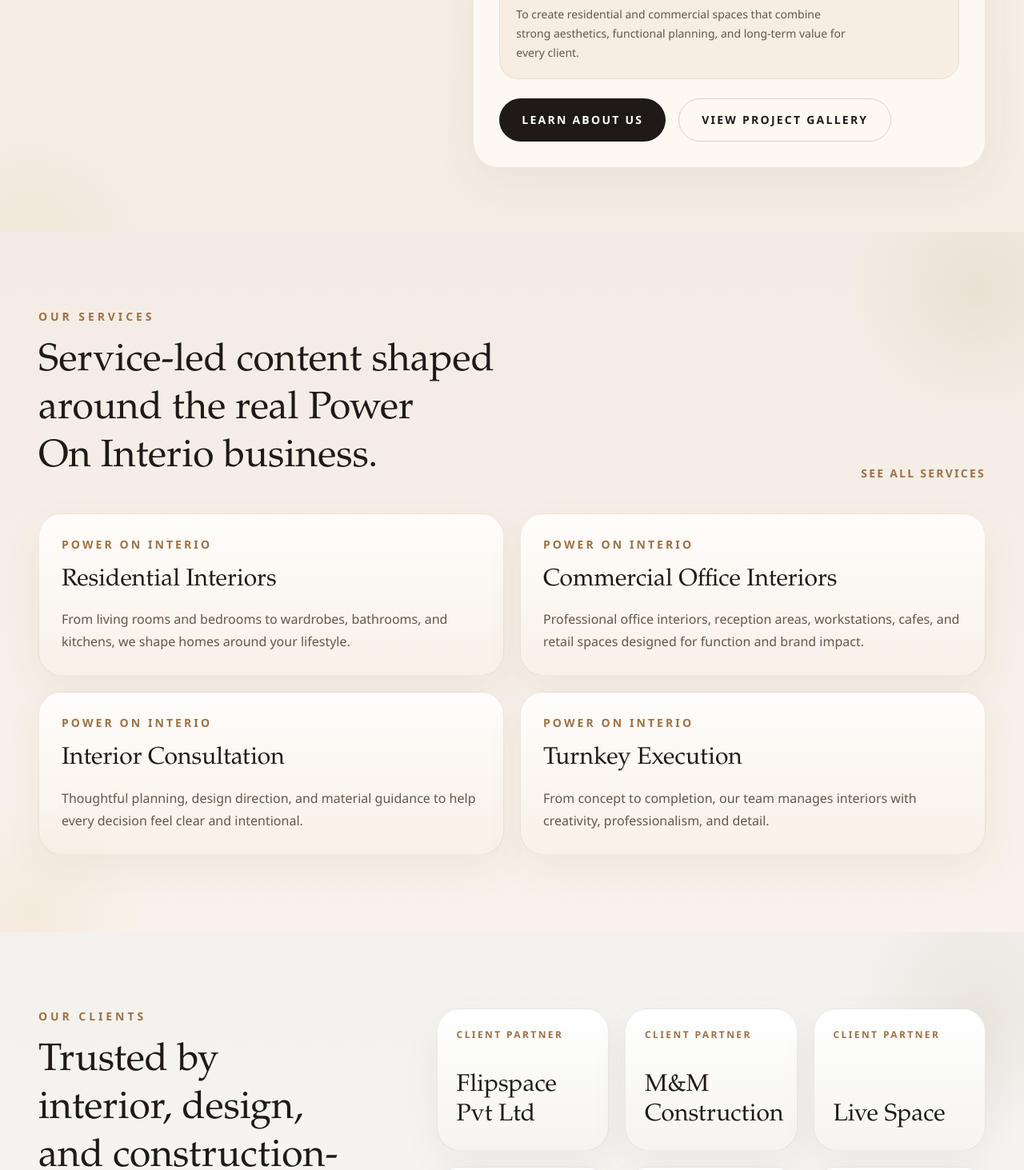
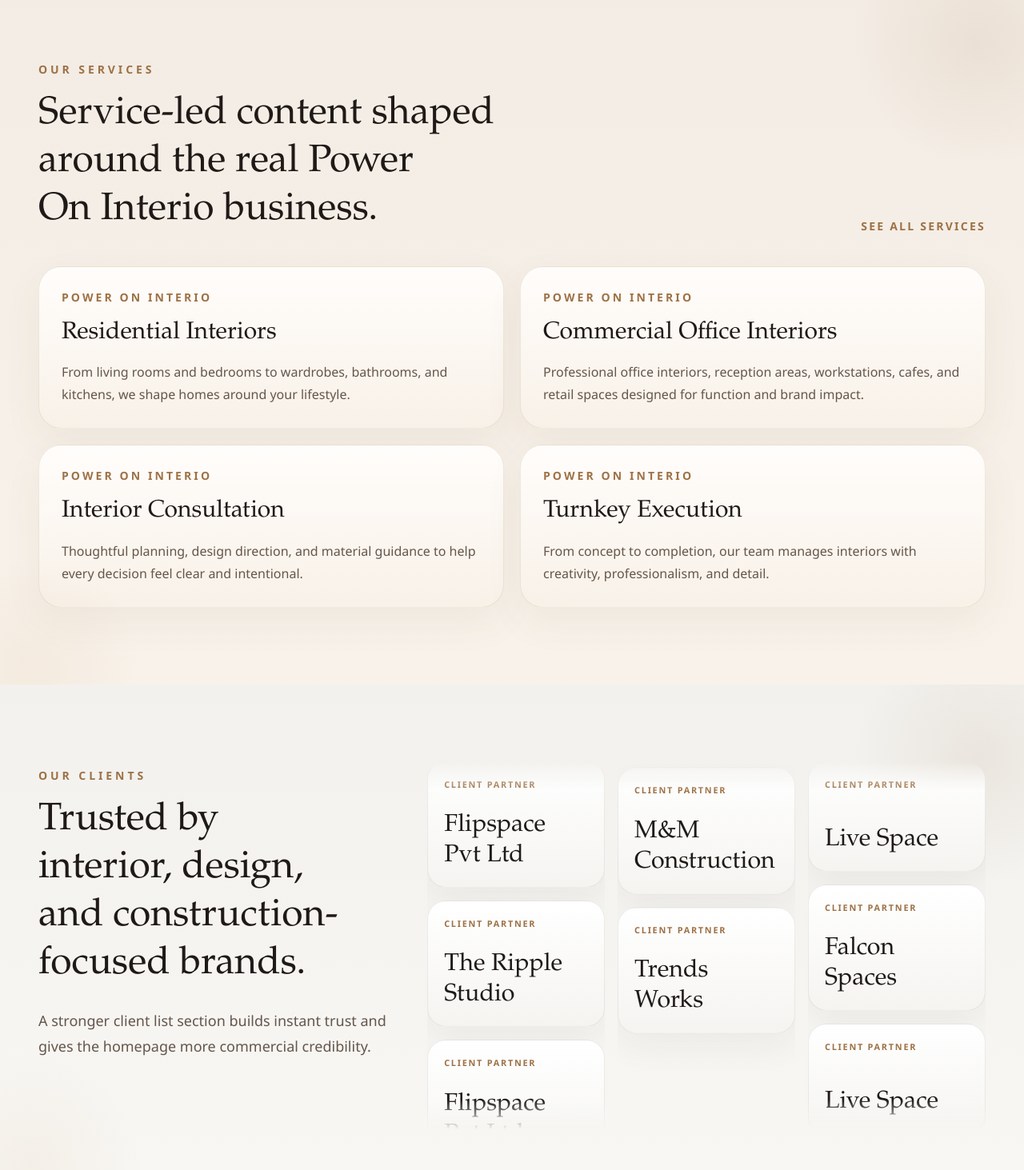
Before and after one commit to powerinteriosolutions-hash/webiste, a Next.js app: page / in a window 1280 px wide. Shown: the part 1720-3183 px from the top of the page at 80% size. Built offline with nearby package versions, Linux system fonts and the light colour scheme.

Commit message:
add carsoule

```diff
--- a/src/app/globals.css
+++ b/src/app/globals.css
@@ -237,6 +237,24 @@ h6 {
   }
 }
 
+@keyframes clientColumnUp {
+  from {
+    transform: translateY(0);
+  }
+  to {
+    transform: translateY(-50%);
+  }
+}
+
+@keyframes clientColumnDown {
+  from {
+    transform: translateY(-50%);
+  }
+  to {
+    transform: translateY(0);
+  }
+}
+
 .team-marquee {
   overflow: hidden;
   mask-image: linear-gradient(to right, transparent, black 8%, black 92%, transparent);
@@ -250,6 +268,31 @@ h6 {
 
 .team-marquee:hover .team-marquee-track {
   animation-play-state: paused;
+}
+
+.client-name-marquee {
+  overflow: hidden;
+  mask-image: linear-gradient(to right, transparent, black 7%, black 93%, transparent);
+}
+
+.client-name-marquee-track {
+  display: flex;
+  gap: 0.95rem;
+  width: max-content;
+  animation: marqueeLeft 36s linear infinite;
+}
+
+.client-name-marquee:hover .client-name-marquee-track {
+  animation-play-state: paused;
+}
+
+.client-carousel-column {
+  position: relative;
+}
+
+.client-carousel-track {
+  display: grid;
+  gap: 1rem;
 }
 
 .testimonial-column {
@@ -325,6 +368,25 @@ h6 {
 }
 
 @media (min-width: 1024px) {
+  .client-carousel-column {
+    height: 460px;
+    overflow: hidden;
+    mask-image: linear-gradient(to bottom, transparent, black 8%, black 92%, transparent);
+  }
+
+  .client-carousel-track {
+    width: 100%;
+    animation: clientColumnUp 54s linear infinite;
+  }
+
+  .client-carousel-track-reverse {
+    animation-name: clientColumnDown;
+  }
+
+  .client-carousel-column:hover .client-carousel-track {
+    animation-play-state: paused;
+  }
+
   .testimonial-column {
     height: 760px;
     overflow: hidden;
@@ -420,6 +482,8 @@ h6 {
   }
 
   .team-marquee-track,
+  .client-name-marquee-track,
+  .client-carousel-track,
   .testimonial-column-track {
     animation: none !important;
   }
--- a/src/app/page.tsx
+++ b/src/app/page.tsx
@@ -5,7 +5,6 @@ import { FaqAccordion } from "@/components/faq-accordion";
 import {
   company,
   faqs,
-  founders,
   homeContent,
   process as processSteps,
   projects,
@@ -41,6 +40,13 @@ const mobileTestimonials = testimonials.slice(0, 4);
 const testimonialColumns = Array.from({ length: 3 }, (_, columnIndex) =>
   testimonials.filter((_, index) => index % 3 === columnIndex),
 );
+const clientColumns = Array.from({ length: 3 }, (_, columnIndex) =>
+  homeContent.clientsSection.items.filter((_, index) => index % 3 === columnIndex),
+);
+const clientMarqueeItems = [
+  ...homeContent.clientsSection.items,
+  ...homeContent.clientsSection.items,
+];
 
 export default function Home() {
   return (
@@ -151,7 +157,7 @@ export default function Home() {
             </h2>
           </div>
 
-          <div className="interactive-card grid max-w-2xl gap-5 rounded-[1.7rem] border border-[rgba(157,113,69,0.14)] bg-[rgba(255,250,245,0.82)] p-5 shadow-[0_18px_60px_rgba(98,70,42,0.06)] sm:gap-6 sm:rounded-[2rem] sm:p-8">
+          <div className="interactive-card grid max-w-2xl gap-4 rounded-[1.7rem] border border-[rgba(157,113,69,0.14)] bg-[rgba(255,250,245,0.82)] p-5 shadow-[0_18px_60px_rgba(98,70,42,0.06)] sm:gap-5 sm:rounded-[2rem] sm:p-7">
             <div className="relative h-52 overflow-hidden rounded-[1.3rem] sm:h-72 sm:rounded-[1.6rem]">
               <Image
                 src="/living-premium.jpg"
@@ -165,36 +171,12 @@ export default function Home() {
             <p className="text-base leading-7 text-[var(--color-muted)] sm:text-lg sm:leading-8">
               {company.description} {homeContent.aboutSection.description}
             </p>
-            <div className="interactive-card grid gap-3 rounded-[1.3rem] border border-[rgba(157,113,69,0.12)] bg-[rgba(239,225,208,0.46)] p-4 sm:rounded-[1.5rem] sm:p-5">
-              {founders.map((founder) => (
-                <div
-                  key={founder.name}
-                  className="grid gap-2 border-b border-[var(--color-line)] pb-4 last:border-b-0 last:pb-0 sm:grid-cols-[1fr_auto]"
-                >
-                  <div>
-                    <p className="font-serif text-xl sm:text-2xl">{founder.name}</p>
-                    <p className="mt-1.5 max-w-xl text-[0.92rem] leading-6 text-[var(--color-muted)] sm:mt-2 sm:text-sm">
-                      {founder.vision}
-                    </p>
-                  </div>
-                  <p className="pt-1 text-[0.68rem] font-semibold tracking-[0.16em] uppercase text-[var(--color-accent)] sm:text-xs sm:tracking-[0.18em]">
-                    {founder.role}
-                  </p>
-                </div>
-              ))}
-            </div>
-            <div className="flex flex-col gap-3 sm:gap-4 sm:flex-row sm:flex-wrap">
+            <div className="pt-1">
                 <Link
                   href="/about"
                   className="btn-premium inline-flex items-center justify-center rounded-full bg-[var(--color-ink)] px-6 py-3.5 text-center text-[0.78rem] font-semibold tracking-[0.16em] uppercase text-white transition hover:-translate-y-1 hover:bg-[var(--color-accent)] sm:px-7 sm:py-4 sm:text-sm"
                 >
                   {homeContent.aboutSection.primaryCta}
-                </Link>
-                <Link
-                  href="/projects"
-                  className="btn-premium inline-flex items-center justify-center rounded-full border border-[var(--color-line-strong)] px-6 py-3.5 text-center text-[0.78rem] font-semibold tracking-[0.16em] uppercase transition hover:-translate-y-1 hover:border-[var(--color-accent)] hover:text-[var(--color-accent)] sm:px-7 sm:py-4 sm:text-sm"
-                >
-                  {homeContent.aboutSection.secondaryCta}
                 </Link>
             </div>
           </div>
@@ -242,35 +224,68 @@ export default function Home() {
 
       <section className="section-wash bg-[linear-gradient(180deg,#f2f1ee_0%,#f8f7f4_100%)]">
         <div className="mx-auto max-w-7xl px-4 py-12 sm:px-8 sm:py-16 lg:px-12 lg:py-24">
-        <div className="grid gap-7 sm:gap-10 lg:grid-cols-[0.8fr_1.2fr] lg:items-start">
-          <div>
+          <div className="grid gap-8 sm:gap-10 lg:grid-cols-[0.78fr_1.22fr] lg:items-start">
+            <div className="lg:pt-2">
               <p className="text-sm font-semibold tracking-[0.28em] uppercase text-[var(--color-accent)]">
                 {homeContent.clientsSection.eyebrow}
               </p>
               <h2 className="mt-4 max-w-xl font-serif text-4xl leading-tight sm:text-5xl">
                 {homeContent.clientsSection.title}
               </h2>
-            <p className="mt-6 max-w-lg text-lg leading-8 text-[var(--color-muted)]">
+              <p className="mt-5 max-w-lg text-base leading-7 text-[var(--color-muted)] sm:mt-6 sm:text-lg sm:leading-8">
                 {homeContent.clientsSection.description}
               </p>
             </div>
 
-          <div className="grid gap-4 sm:grid-cols-2 sm:gap-5 xl:grid-cols-3">
-            {homeContent.clientsSection.items.map((client) => (
+            <div>
+              <div className="client-name-marquee lg:hidden">
+                <div className="client-name-marquee-track">
+                  {clientMarqueeItems.map((client, index) => (
                     <article
-                key={client}
-                className="interactive-card group rounded-[1.45rem] border border-[rgba(31,26,23,0.08)] bg-[linear-gradient(180deg,#ffffff_0%,#f5f4f1_100%)] p-5 shadow-[0_18px_50px_rgba(55,45,34,0.05)] sm:rounded-[1.8rem] sm:p-6"
+                      key={`${client}-mobile-${index}`}
+                      className="interactive-card group min-w-[13.2rem] rounded-[1.25rem] border border-[rgba(31,26,23,0.08)] bg-[linear-gradient(180deg,#ffffff_0%,#f5f4f1_100%)] p-4 shadow-[0_12px_30px_rgba(55,45,34,0.04)]"
                     >
-                <div className="flex h-full min-h-24 flex-col justify-between sm:min-h-32">
-                  <p className="text-[0.68rem] font-semibold tracking-[0.16em] uppercase text-[var(--color-accent)] sm:text-xs sm:tracking-[0.2em]">
+                      <p className="text-[0.62rem] font-semibold tracking-[0.16em] uppercase text-[var(--color-accent)]">
                         Client Partner
                       </p>
-                  <h3 className="mt-6 font-serif text-[1.9rem] leading-tight text-[var(--color-ink)] transition group-hover:text-[var(--color-accent)] sm:mt-8 sm:text-3xl">
+                      <h3 className="mt-4 font-serif text-[1.55rem] leading-tight text-[var(--color-ink)] transition group-hover:text-[var(--color-accent)]">
+                        {client}
+                      </h3>
+                    </article>
+                  ))}
+                </div>
+              </div>
+
+              <div className="hidden gap-4 lg:grid lg:grid-cols-3">
+                {clientColumns.map((column, columnIndex) => (
+                  <div
+                    key={`client-column-${columnIndex}`}
+                    className="client-carousel-column"
+                  >
+                    <div
+                      className={`client-carousel-track ${
+                        columnIndex === 1 ? "client-carousel-track-reverse" : ""
+                      }`}
+                    >
+                      {[...column, ...column].map((client, index) => (
+                        <article
+                          key={`${client}-${columnIndex}-${index}`}
+                          className="interactive-card group rounded-[1.45rem] border border-[rgba(31,26,23,0.08)] bg-[linear-gradient(180deg,#ffffff_0%,#f5f4f1_100%)] p-5 shadow-[0_16px_40px_rgba(55,45,34,0.05)]"
+                        >
+                          <div className="flex h-full min-h-24 flex-col justify-between">
+                            <p className="text-[0.68rem] font-semibold tracking-[0.16em] uppercase text-[var(--color-accent)]">
+                              Client Partner
+                            </p>
+                            <h3 className="mt-6 font-serif text-[1.9rem] leading-tight text-[var(--color-ink)] transition group-hover:text-[var(--color-accent)]">
                               {client}
                             </h3>
                           </div>
                         </article>
                       ))}
+                    </div>
+                  </div>
+                ))}
+              </div>
             </div>
           </div>
         </div>
```
Lines whose indentation alone changed are shown as unchanged.
